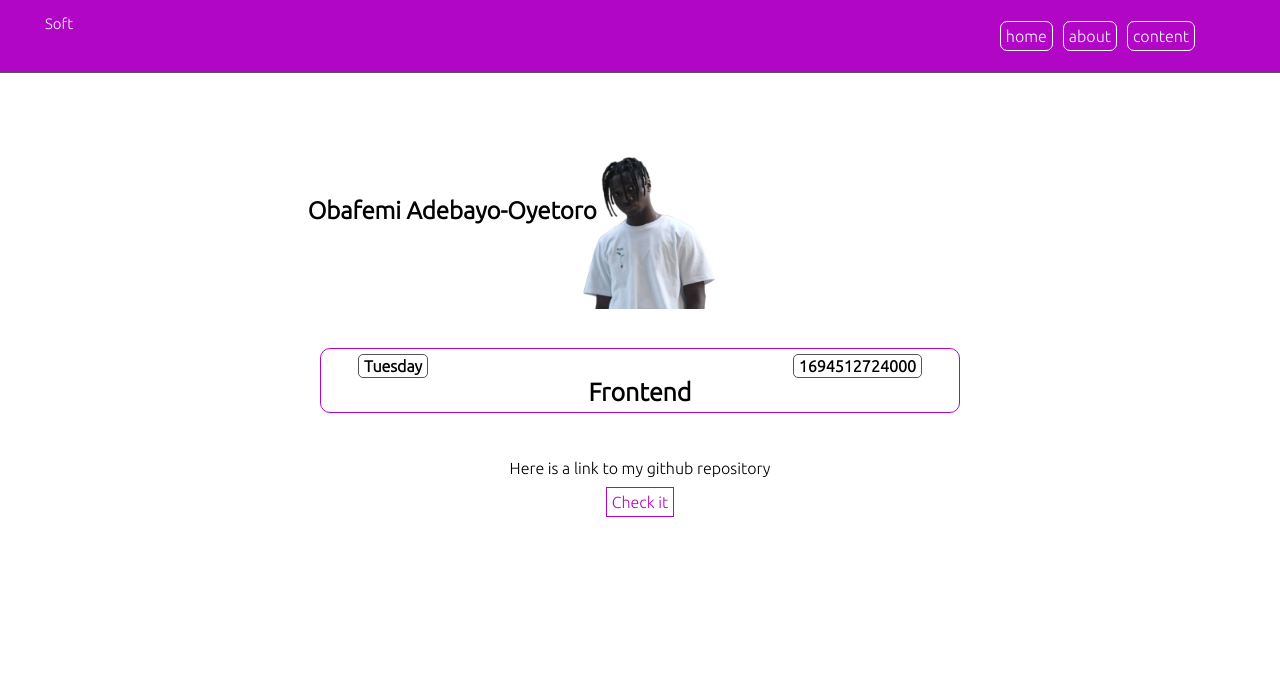
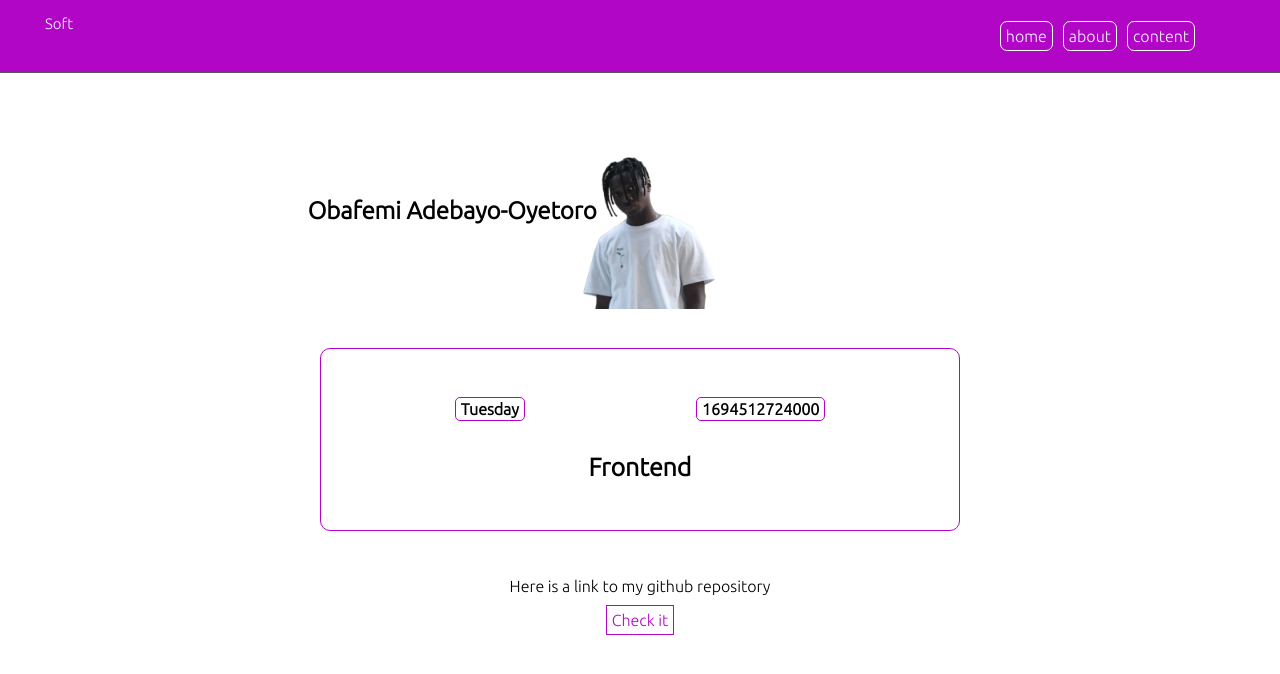
Before and after one commit to ObaIsSoft/hnG, a plain HTML site: page index.html in a window 1280 px wide. Drawn offline with Linux system fonts and the light colour scheme.

Commit message:
Update style.css

```diff
--- a/style.css
+++ b/style.css
@@ -53,7 +53,6 @@ li{
 .img_wrapper{
 position: relative;
 padding: 20px;
-
 }
 .name{
     position: absolute;
@@ -62,7 +61,7 @@ padding: 20px;
     z-index: 2;
 }
 .bottom{
-    padding: 5px;
+    padding: 3em;
     margin-left: 20em;
     margin-right: 20em;
     border: #b206c6 1px solid;
@@ -70,25 +69,23 @@ padding: 20px;
 }
 .time-date{
     display: flex;
-    margin: 0 2em;
-    justify-content: space-between;
+    justify-content: space-around;
 }
-.time-text{
-    padding-left: 14px;
-}
+
 #c-day{
 padding: 2px 5px 2px 5px;
-border: 1px solid #555;
+border: 1px solid #b206c6;
 border-radius: 5px;
 font-weight: bolder;
 }
 #c-time{
     padding: 2px 5px 2px 5px;
-border: 1px solid #555;
+border: 1px solid #b206c6;
 border-radius: 5px;
 font-weight: bolder;
 }
 .track-wrapper{
+    margin-top: 2em;
     text-align: center;
 }
 .track{
```
